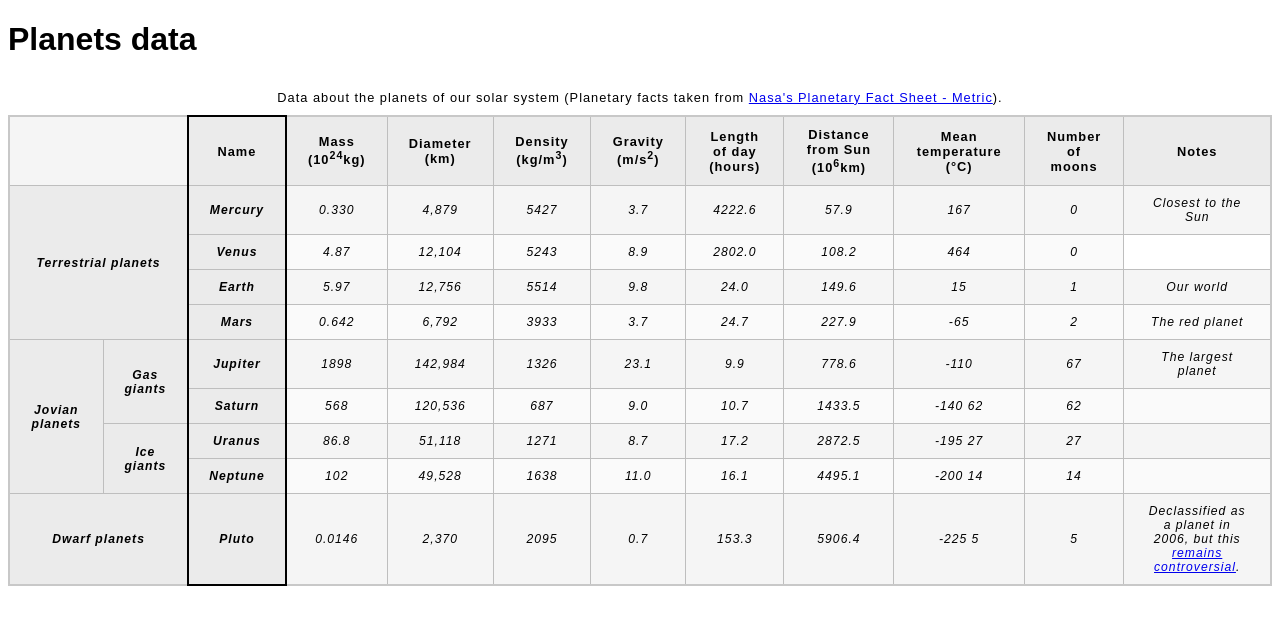
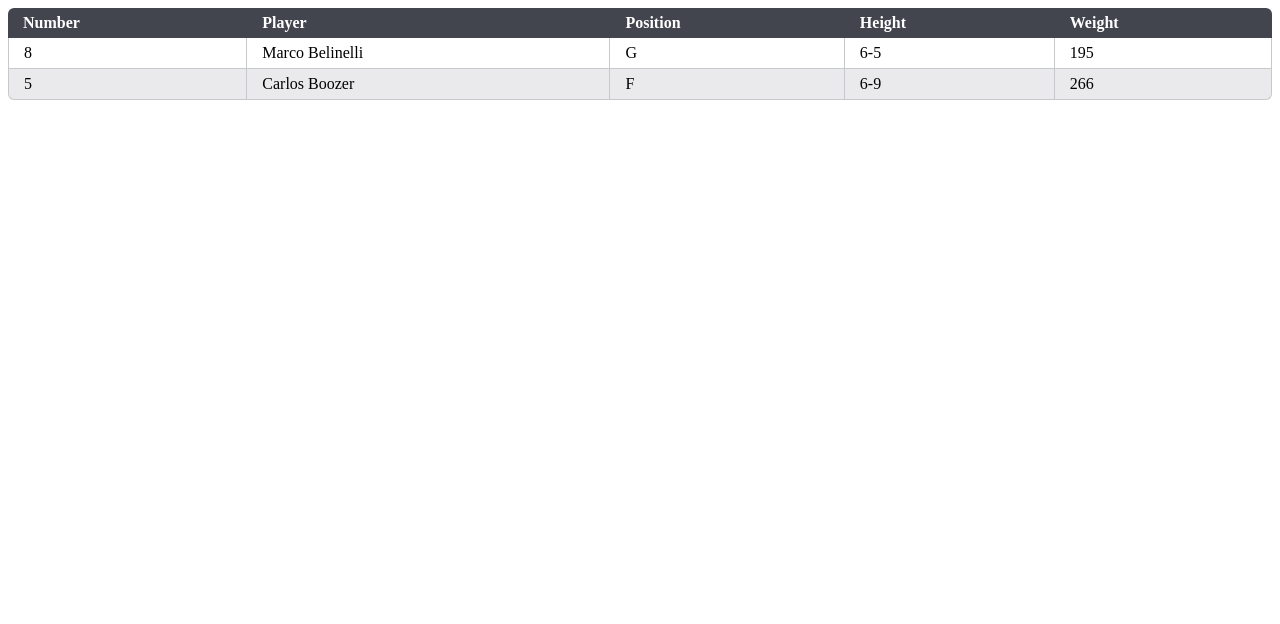
Before and after one commit to Trantuvan/first-table, a plain HTML site: page index.html in a window 1280 px wide. Drawn offline with Linux system fonts and the light colour scheme.

Commit message:
Rounded style table
Using border-collapse: separate and setting border-spacing: 0 to set
border-radius for table.

```diff
--- a/index.html
+++ b/index.html
@@ -6,147 +6,32 @@
     <link href="minimal-table.css" rel="stylesheet" type="text/css" />
   </head>
   <body>
-    <h1>Planets data</h1>
     <table>
-      <colgroup>
-      <col span="2">
-      <col style="border: 2px solid black;">
-      </colgroup>
-      <caption>
-        Data about the planets of our solar system (Planetary facts taken from
-        <a href="http://nssdc.gsfc.nasa.gov/planetary/factsheet/" target="_blank"
-          >Nasa's Planetary Fact Sheet - Metric</a
-        >).
-      </caption>
       <thead>
         <tr>
-          <td colspan="2">&nbsp;</td>
-          <th scope="col">Name</th>
-          <th scope="col">Mass (10<sup>24</sup>kg)</th>
-          <th scope="col">Diameter (km)</th>
-          <th scope="col">Density (kg/m<sup>3</sup>)</th>
-          <th scope="col">Gravity (m/s<sup>2</sup>)</th>
-          <th scope="col">Length of day (hours)</th>
-          <th scope="col">Distance from Sun (10<sup>6</sup>km)</th>
-          <th scope="col">Mean temperature (°C)</th>
-          <th scope="col">Number of moons</th>
-          <th scope="col">Notes</th>
+          <th>Number</th>
+          <th>Player</th>
+          <th>Position</th>
+          <th>Height</th>
+          <th>Weight</th>
         </tr>
       </thead>
       <tbody>
         <tr>
-          <th colspan="2" rowspan="4" scope="rowgroup">Terrestrial planets</th>
-          <th scope="row">Mercury</th>
-          <td>0.330</td>
-          <td>4,879</td>
-          <td>5427</td>
-          <td>3.7</td>
-          <td>4222.6</td>
-          <td>57.9</td>
-          <td>167</td>
-          <td>0</td>
-          <td>Closest to the Sun</td>
+          <td>8</td>
+          <td>Marco Belinelli</td>
+          <td>G</td>
+          <td>6-5</td>
+          <td>195</td>
         </tr>
         <tr>
-          <th scope="row">Venus</th>
-          <td>4.87</td>
-          <td>12,104</td>
-          <td>5243</td>
-          <td>8.9</td>
-          <td>2802.0</td>
-          <td>108.2</td>
-          <td>464</td>
-          <td>0</td>
+          <td>5</td>
+          <td>Carlos Boozer</td>
+          <td>F</td>
+          <td>6-9</td>
+          <td>266</td>
         </tr>
-        <tr>
-          <th scope="row">Earth</th>
-          <td>5.97</td>
-          <td>12,756</td>
-          <td>5514</td>
-          <td>9.8</td>
-          <td>24.0</td>
-          <td>149.6</td>
-          <td>15</td>
-          <td>1</td>
-          <td>Our world</td>
-        </tr>
-        <tr>
-          <th scope="row">Mars</th>
-          <td>0.642</td>
-          <td>6,792</td>
-          <td>3933</td>
-          <td>3.7</td>
-          <td>24.7</td>
-          <td>227.9</td>
-          <td>-65</td>
-          <td>2</td>
-          <td>The red planet</td>
-        </tr>
-        <tr>
-          <th scope="rowgroup" rowspan="4">Jovian planets</th>
-          <th scope="rowgroup" rowspan="2">Gas giants</th>
-          <th scope="row">Jupiter</th>
-          <td>1898</td>
-          <td>142,984</td>
-          <td>1326</td>
-          <td>23.1</td>
-          <td>9.9</td>
-          <td>778.6</td>
-          <td>-110</td>
-          <td>67</td>
-          <td>The largest planet</td>
-        </tr>
-        <tr>
-          <th scope="row">Saturn</th>
-          <td>568</td>
-          <td>120,536</td>
-          <td>687</td>
-          <td>9.0</td>
-          <td>10.7</td>
-          <td>1433.5</td>
-          <td>-140 62</td>
-          <td>62</td>
-          <td>&nbsp;</td>
-        </tr>
-        <tr>
-          <th scope="rowspan" rowspan="2">Ice giants</th>
-          <th scope="row">Uranus</th>
-          <td>86.8</td>
-          <td>51,118</td>
-          <td>1271</td>
-          <td>8.7</td>
-          <td>17.2</td>
-          <td>2872.5</td>
-          <td>-195 27</td>
-             <td>27</td>
-          <td>&nbsp;</td>
-        </tr>
-        <tr>
-          <th scope="row">Neptune</th>
-          <td>102</td>
-          <td>49,528</td>
-          <td>1638</td>
-          <td>11.0</td>
-          <td>16.1</td>
-          <td>4495.1</td>
-          <td>-200 14</td>
-             <td>14</td>
-          <td>&nbsp;</td>
-        </tr>
-        <tr>
-          <th scope="rowgroup" colspan="2">Dwarf planets</th>
-          <th scope="row">Pluto</th>
-          <td>0.0146</td>
-          <td>2,370</td>
-          <td>2095</td>
-          <td>0.7</td>
-          <td>153.3</td>
-          <td>5906.4</td>
-          <td>-225 5</td>
-          <td>5</td>
-          <td>Declassified as a planet in 2006, but this <a href="http://www.usatoday.com/story/tech/2014/10/02/pluto-planet-solar-system/16578959/" target="_blank">remains controversial</a>.</td>
-        </tr>
-      </tbody
+      </tbody>
     </table>
   </body>
 </html>
--- a/minimal-table.css
+++ b/minimal-table.css
@@ -1,45 +1,36 @@
-html {
-  font-family: sans-serif;
+table {
+  border-collapse: separate;
+  border-spacing: 0;
+  width: 100%;
 }
-
-table {
-  border-collapse: collapse;
-  border: 2px solid rgb(200, 200, 200);
-  letter-spacing: 1px;
-  font-size: 0.8rem;
+th,
+td {
+  padding: 6px 15px;
 }
-
-td,
 th {
-  border: 1px solid rgb(190, 190, 190);
-  padding: 10px 20px;
+  background: #42444e;
+  color: #fff;
+  text-align: left;
 }
-
-th {
-  background-color: rgb(235, 235, 235);
+tr:first-child th:first-child {
+  border-top-left-radius: 6px;
 }
-
+tr:first-child th:last-child {
+  border-top-right-radius: 6px;
+}
 td {
-  text-align: center;
+  border-right: 1px solid #c6c9cc;
+  border-bottom: 1px solid #c6c9cc;
 }
-
+td:first-child {
+  border-left: 1px solid #c6c9cc;
+}
 tr:nth-child(even) td {
-  background-color: rgb(250, 250, 250);
+  background: #eaeaed;
 }
-
-tr:nth-child(odd) td {
-  background-color: rgb(245, 245, 245);
+tr:last-child td:first-child {
+  border-bottom-left-radius: 6px;
 }
-
-caption {
-  padding: 10px;
+tr:last-child td:last-child {
+  border-bottom-right-radius: 6px;
 }
-
-tbody {
-  font-size: 95%;
-  font-style: italic;
-}
-
-tfoot {
-  font-weight: bold;
-}
```
